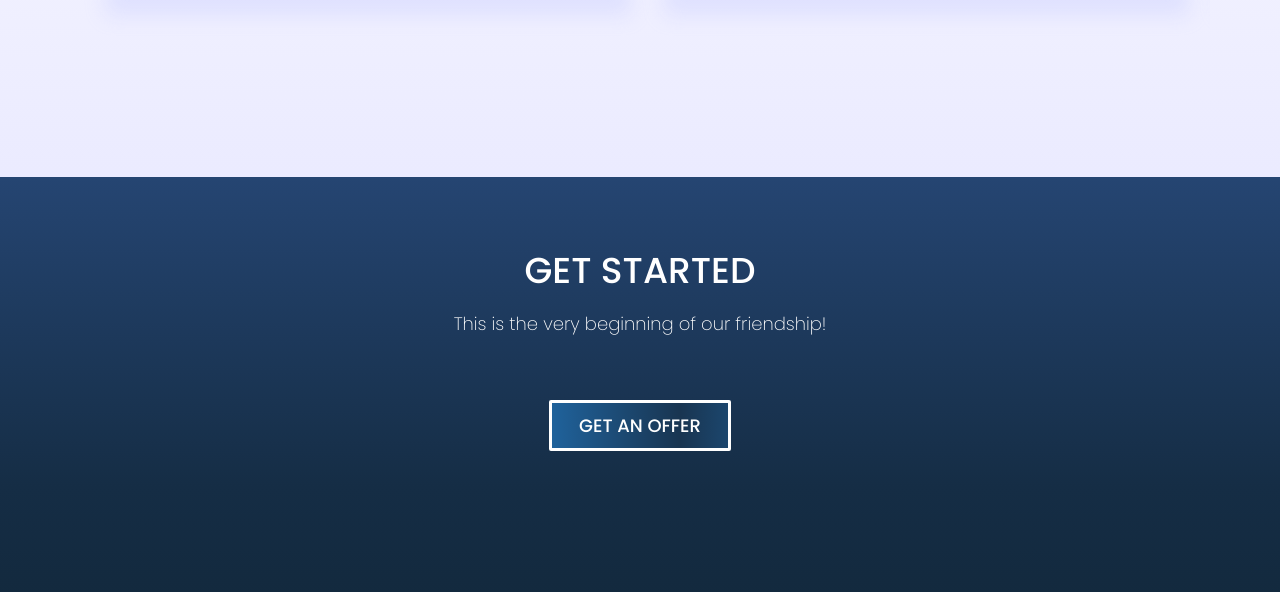
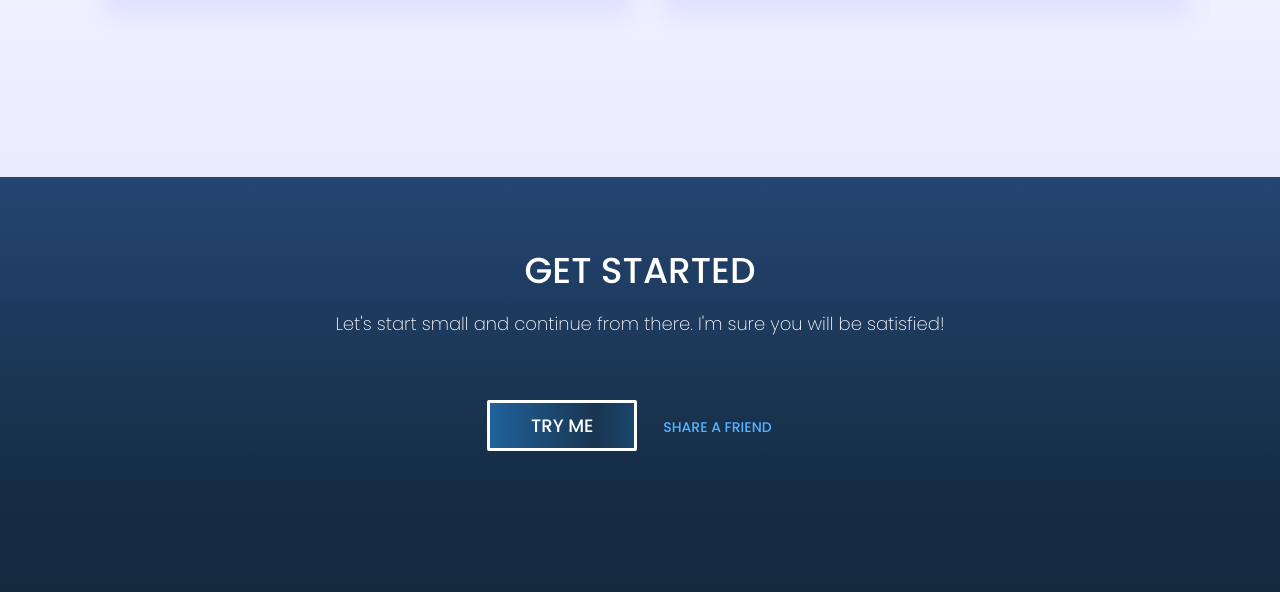
Before and after one commit to moshest/moshe.io, a plain HTML site: page index.html in a window 1280 px wide. Shown: the part 3311-3903 px from the top of the page. Drawn offline with Linux system fonts and the light colour scheme; some packages are replaced by stand-ins of ours; a script that the page names is missing.

Commit message:
update cta texts

```diff
--- a/index.html
+++ b/index.html
@@ -268,13 +268,15 @@
   <section id="get-started" class="centered">
     <div class="container">
       <h2>Get Started</h2>
-      <p class="teaser">This is the very beginning of our friendship!</p>
+      <p class="teaser">Let's start small and continue from there. I'm sure you will be satisfied!</p>
 
       <div class="content">
         <br />
         <a class="button button-primary"
            href="https://api.whatsapp.com/send?phone=972542316054"
-           target="_blank">Get an Offer</a>
+           target="_blank">Try Me</a>
+        <a class="button"
+           href="mailto:?subject=Check%20out%20this%20guy&body=Hi%2C%0A%0AI%20think%20Moshe%20can%20help%20us%3A%20https%3A%2F%2Fmoshe.io%0A%0AWhat%20do%20you%20think%3F">Share a Friend</a>
       </div>
     </div>
   </section>
```
